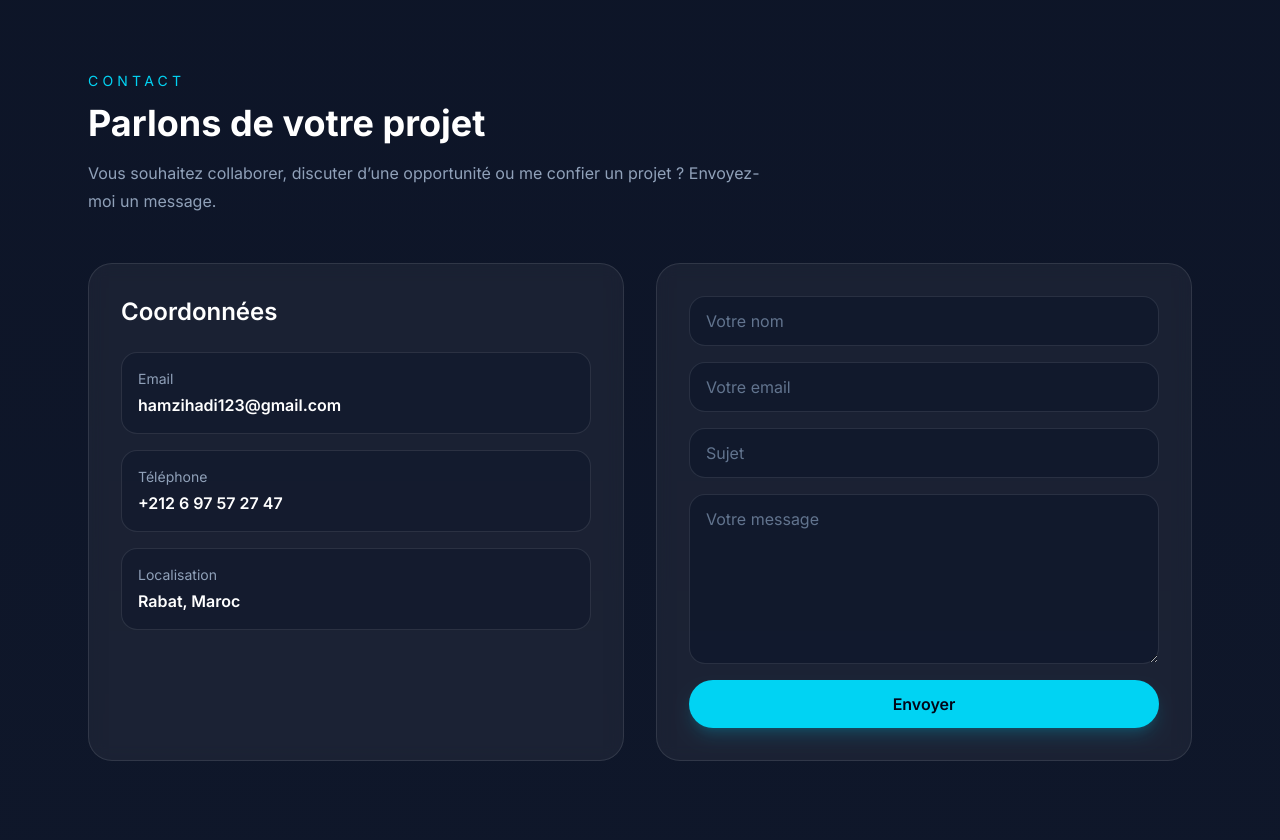
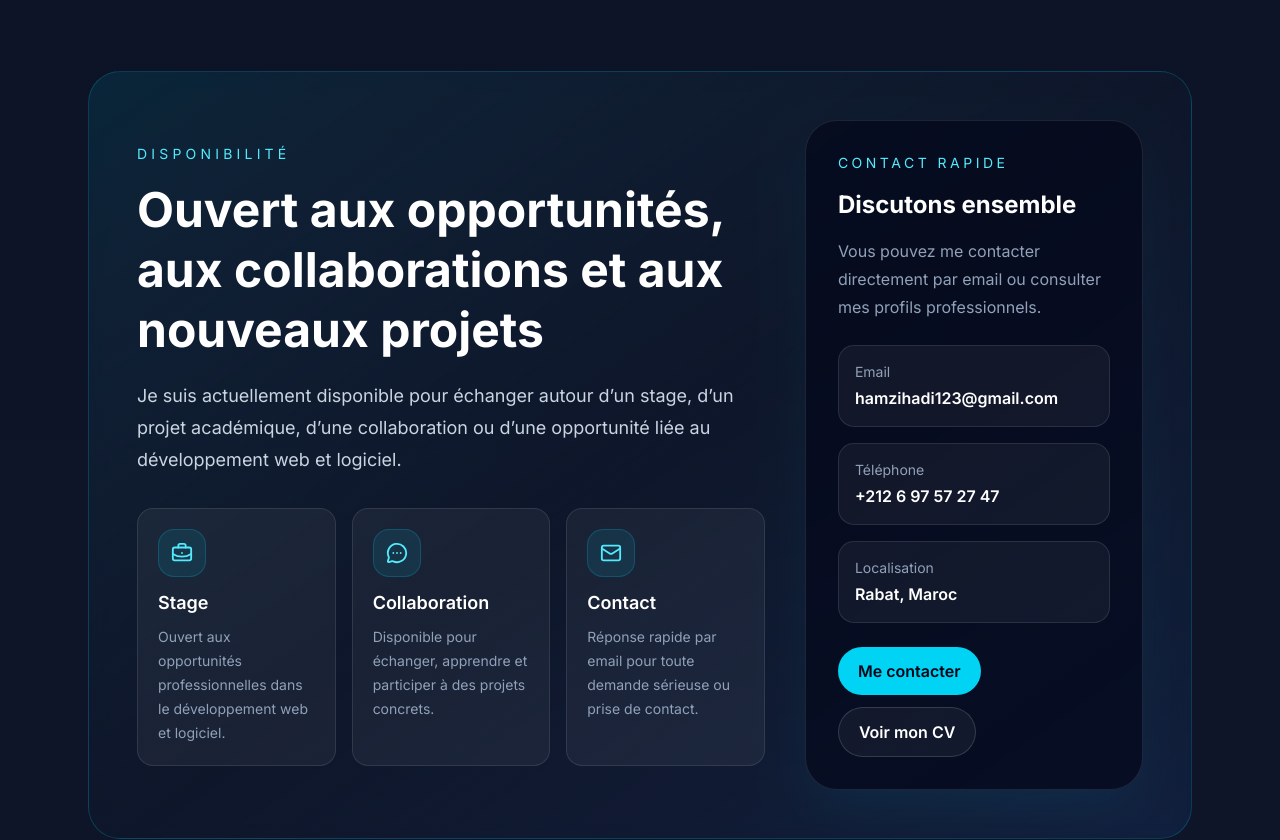
Before and after one commit to ELhadad-hamza/hamza-portfolio, a Next.js app: page / in a window 1280 px wide. Shown: the part 6900-7740 px from the top of the page. Built offline with nearby package versions, Linux system fonts and the light colour scheme.

Commit message:
Add premium availability CTA section

```diff
--- a/app/page.tsx
+++ b/app/page.tsx
@@ -1,4 +1,5 @@
 import About from "@/components/About";
+import Availability from "@/components/Availability";
 import Contact from "@/components/Contact";
 import Education from "@/components/Education";
 import Experience from "@/components/Experience";
@@ -20,6 +21,7 @@ export default function Home() {
       <Education />
       <Experience />
       <Projects />
+      <Availability />
       <Contact />
       <Footer />
     </main>
--- /dev/null
+++ b/components/Availability.tsx
@@ -0,0 +1,127 @@
+import { Mail, BriefcaseBusiness, MessageCircleMore } from "lucide-react";
+import Reveal from "@/components/Reveal";
+import { personalInfo } from "@/data/portfolio";
+
+export default function Availability() {
+  return (
+    <section id="availability" className="mx-auto max-w-6xl px-6 py-20">
+      <Reveal>
+        <div className="overflow-hidden rounded-[2rem] border border-cyan-400/20 bg-gradient-to-br from-cyan-400/10 via-slate-900/80 to-blue-500/10 p-8 backdrop-blur-sm md:p-12">
+          <div className="grid items-center gap-10 md:grid-cols-[1.3fr_0.7fr]">
+            <div>
+              <p className="text-sm uppercase tracking-[0.3em] text-cyan-300">
+                Disponibilité
+              </p>
+
+              <h2 className="mt-4 max-w-3xl text-3xl font-bold leading-tight text-white md:text-5xl">
+                Ouvert aux opportunités, aux collaborations et aux nouveaux
+                projets
+              </h2>
+
+              <p className="mt-5 max-w-2xl text-base leading-8 text-slate-300 md:text-lg">
+                Je suis actuellement disponible pour échanger autour d’un stage,
+                d’un projet académique, d’une collaboration ou d’une opportunité
+                liée au développement web et logiciel.
+              </p>
+
+              <div className="mt-8 grid gap-4 md:grid-cols-3">
+                <div className="rounded-2xl border border-white/10 bg-white/5 p-5">
+                  <div className="mb-3 flex h-12 w-12 items-center justify-center rounded-2xl border border-cyan-400/20 bg-cyan-400/10 text-cyan-300">
+                    <BriefcaseBusiness size={22} />
+                  </div>
+                  <h3 className="text-lg font-semibold text-white">Stage</h3>
+                  <p className="mt-2 text-sm leading-6 text-slate-400">
+                    Ouvert aux opportunités professionnelles dans le
+                    développement web et logiciel.
+                  </p>
+                </div>
+
+                <div className="rounded-2xl border border-white/10 bg-white/5 p-5">
+                  <div className="mb-3 flex h-12 w-12 items-center justify-center rounded-2xl border border-cyan-400/20 bg-cyan-400/10 text-cyan-300">
+                    <MessageCircleMore size={22} />
+                  </div>
+                  <h3 className="text-lg font-semibold text-white">
+                    Collaboration
+                  </h3>
+                  <p className="mt-2 text-sm leading-6 text-slate-400">
+                    Disponible pour échanger, apprendre et participer à des
+                    projets concrets.
+                  </p>
+                </div>
+
+                <div className="rounded-2xl border border-white/10 bg-white/5 p-5">
+                  <div className="mb-3 flex h-12 w-12 items-center justify-center rounded-2xl border border-cyan-400/20 bg-cyan-400/10 text-cyan-300">
+                    <Mail size={22} />
+                  </div>
+                  <h3 className="text-lg font-semibold text-white">Contact</h3>
+                  <p className="mt-2 text-sm leading-6 text-slate-400">
+                    Réponse rapide par email pour toute demande sérieuse ou prise
+                    de contact.
+                  </p>
+                </div>
+              </div>
+            </div>
+
+            <div>
+              <div className="rounded-[2rem] border border-white/10 bg-slate-950/60 p-8 shadow-2xl shadow-cyan-500/10">
+                <p className="text-sm uppercase tracking-[0.25em] text-cyan-300">
+                  Contact rapide
+                </p>
+
+                <h3 className="mt-4 text-2xl font-bold text-white">
+                  Discutons ensemble
+                </h3>
+
+                <p className="mt-4 leading-7 text-slate-400">
+                  Vous pouvez me contacter directement par email ou consulter mes
+                  profils professionnels.
+                </p>
+
+                <div className="mt-6 space-y-4">
+                  <div className="rounded-2xl border border-white/10 bg-white/5 p-4">
+                    <p className="text-sm text-slate-400">Email</p>
+                    <p className="mt-1 font-semibold text-white">
+                      {personalInfo.email}
+                    </p>
+                  </div>
+
+                  <div className="rounded-2xl border border-white/10 bg-white/5 p-4">
+                    <p className="text-sm text-slate-400">Téléphone</p>
+                    <p className="mt-1 font-semibold text-white">
+                      {personalInfo.phone}
+                    </p>
+                  </div>
+
+                  <div className="rounded-2xl border border-white/10 bg-white/5 p-4">
+                    <p className="text-sm text-slate-400">Localisation</p>
+                    <p className="mt-1 font-semibold text-white">
+                      {personalInfo.location}
+                    </p>
+                  </div>
+                </div>
+
+                <div className="mt-6 flex flex-wrap gap-3">
+                  <a
+                    href="#contact"
+                    className="rounded-full bg-cyan-400 px-5 py-3 font-semibold text-slate-950 transition hover:scale-[1.02] hover:bg-cyan-300"
+                  >
+                    Me contacter
+                  </a>
+
+                  <a
+                    href={personalInfo.cvUrl}
+                    target="_blank"
+                    rel="noreferrer"
+                    className="rounded-full border border-white/15 bg-white/5 px-5 py-3 font-semibold text-white transition hover:border-cyan-400 hover:text-cyan-300"
+                  >
+                    Voir mon CV
+                  </a>
+                </div>
+              </div>
+            </div>
+          </div>
+        </div>
+      </Reveal>
+    </section>
+  );
+}
```
